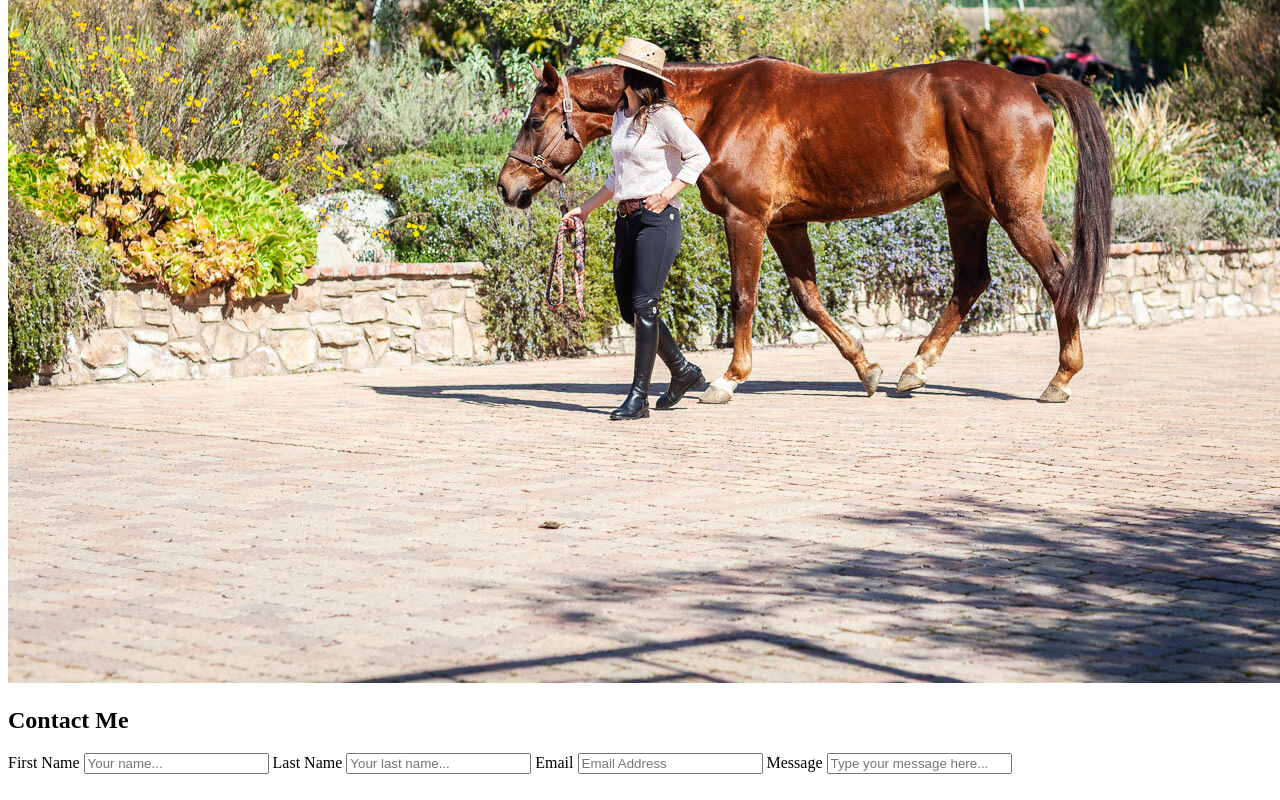
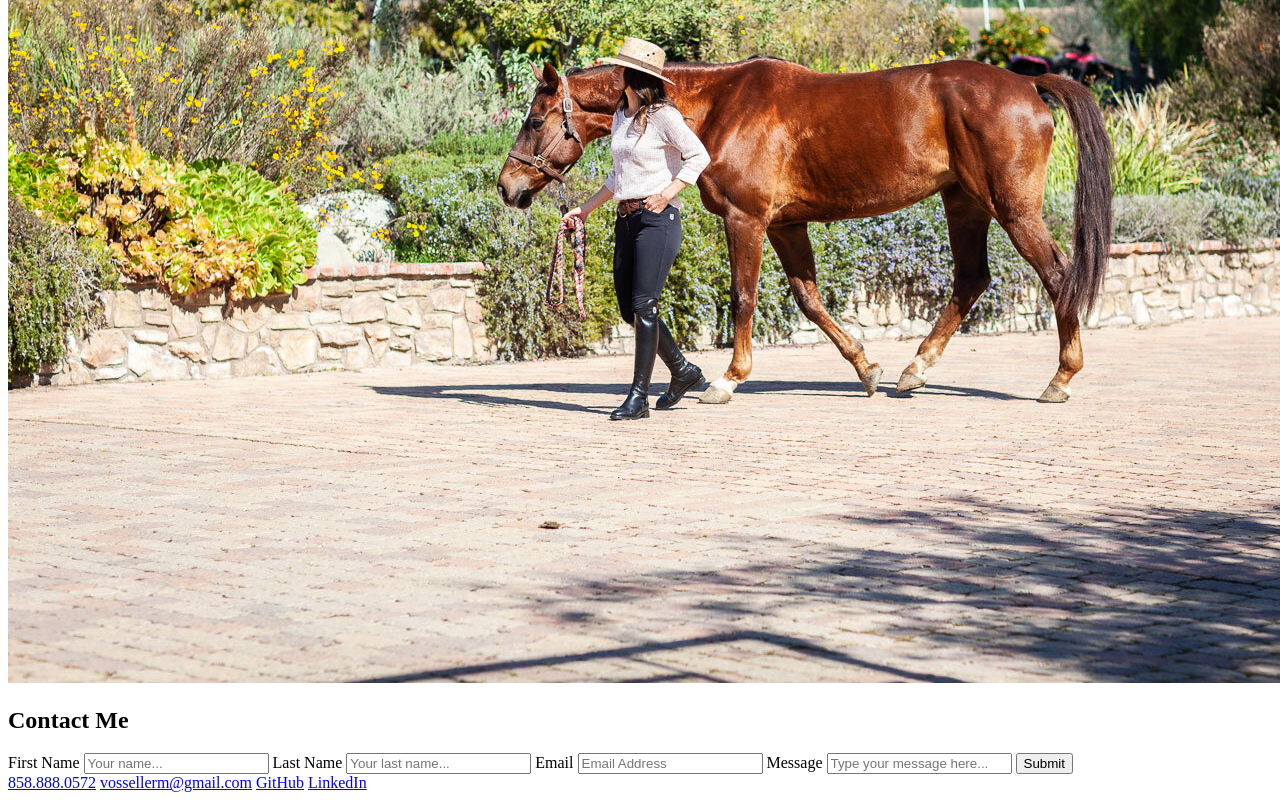
Before and after one commit to vossellerm/Mikayla-developer-portfolio, a plain HTML site: page index.html in a window 1280 px wide. Shown: the part 3980-4780 px from the top of the page. Drawn offline with Linux system fonts and the light colour scheme.

Commit message:
outline CSS

```diff
--- a/index.html
+++ b/index.html
@@ -123,7 +123,22 @@
           id="message"
           placeholder="Type your message here..."
         />
+        <input type="submit" name="submit" value="Submit" />
       </form>
+      <div class="contact">
+        <span class="phone"><a href="tel:8588880572">858.888.0572</a></span>
+        <span class="email"
+          ><a href="mailto:vossellerm@gmail.com">vossellerm@gmail.com</a></span
+        >
+        <span class="github"
+          ><a href="https://github.com/vossellerm">GitHub</a></span
+        >
+        <span class="linkedin"
+          ><a href="https://www.linkedin.com/in/mikayla-vosseller-134b891a9/"
+            >LinkedIn</a
+          ></span
+        >
+      </div>
     </article>
     <script src="assets/script.js"></script>
   </body>
```
Also changed, not shown: assets/style.css (+22 -0 lines).
